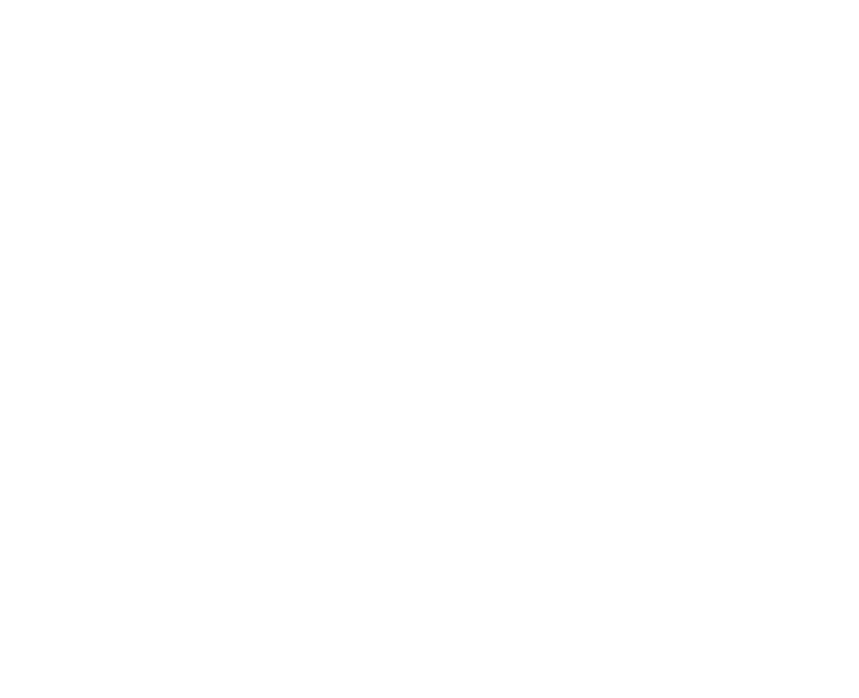
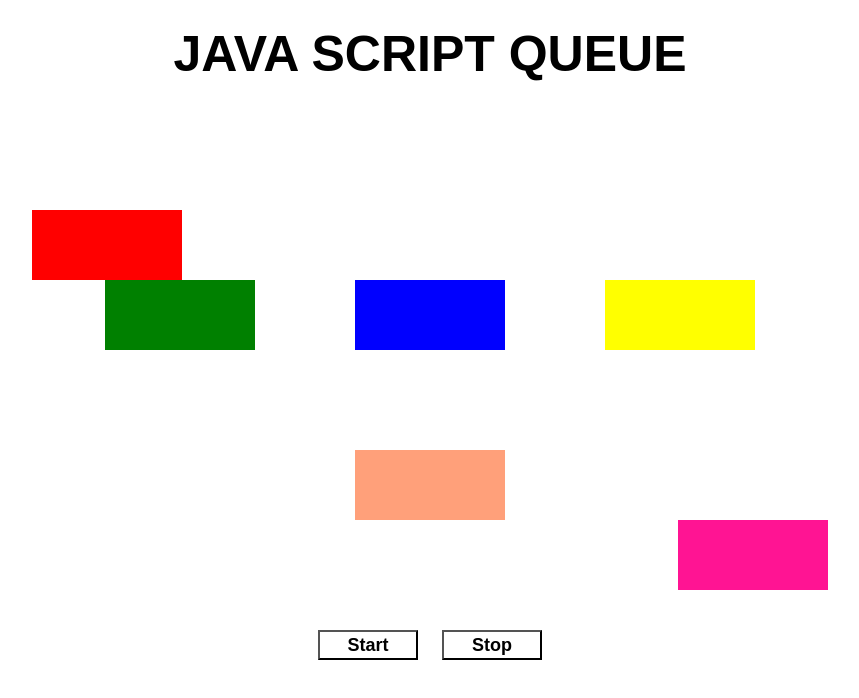
Before and after one commit to ThesanduJ/Assignment-08, a plain HTML site: page case-02/index.html in a window 1280 px wide. Shown: the whole page, without its empty margins (210-1069 px from the left). Drawn offline with Linux system fonts and the light colour scheme.

Commit message:
add case-02

```diff
--- a/case-02/index.html
+++ b/case-02/index.html
@@ -2,9 +2,140 @@
 <html lang="en">
 <head>
     <meta charset="UTF-8">
-    <title>Title</title>
+    <title>case-2</title>
+
+    <style>
+        h1 {
+            width: fit-content;
+            height: fit-content;
+            font-size: 50px;
+            font-weight: bold;
+            font-family: sans-serif;
+            position: absolute;
+            top: 25px;
+            left: 0;
+            right: 0;
+            margin: auto;
+        }
+        #div-group{
+            width: 70%;
+            height: 140px;
+            display: flex;
+            align-content: center;
+            flex-wrap: wrap;
+            justify-content: center;
+            position: absolute;
+            top: 0;
+            bottom: 0;
+            left: 0;
+            right: 0;
+            margin: auto;
+            border-bottom: 2px solid white;
+            border-top: 2px solid white;
+        }
+        div {
+            position: relative;
+            width: 150px;
+            height: 70px;
+            display: inline-block;
+            margin: 50px;
+
+        }
+        div:first-child {
+            background-color: red;
+            position: absolute;
+            bottom: 140px;
+            left: 0;
+        }
+        div:nth-child(2) {
+            background-color: green;
+        }
+        div:nth-child(3) {
+            background-color: blue;
+        }
+        div:nth-child(4) {
+            background-color: yellow;
+        }
+        div:nth-child(5) {
+            background-color: lightsalmon;
+        }
+        div:nth-child(6) {
+            background-color: deeppink;
+            position: absolute;
+            right: 0;
+            top: 140px;
+        }
+
+        #buttons {
+            width: fit-content;
+            height: fit-content;
+            position: absolute;
+            top: 490px;
+            left: 0;
+            right: 0;
+            bottom: 0;
+            margin: auto;
+        }
+
+        .btn {
+            width: 100px;
+            height: 30px;
+            cursor: pointer;
+            background-color: white;
+            font-weight: bold;
+            font-size: 18px;
+            color: black;
+            margin: 10px;
+        }
+
+    </style>
+
 </head>
 <body>
 
+<h1>JAVA SCRIPT QUEUE</h1>
+
+<section id="div-group">
+    <div id="div-01"></div>
+    <div id="div-02"></div>
+    <div id="div-03"></div>
+    <div id="div-04"></div>
+    <div id="div-05"></div>
+    <div id="div-06"></div>
+</section>
+
+<section id="buttons">
+    <button id="start" class="btn">Start</button>
+    <button id="stop" class="btn">Stop</button>
+</section>
+
+<script src="assets/lib/jquery-3.7.1.min.js"></script>
+<script>
+    var boxes =["red","green","blue","yellow","lightpink","deeppink"];
+    var interval;
+
+    function replaceColor(){
+        let lastColor = boxes.pop();
+        boxes.unshift(lastColor);
+
+        $('#div-01').css('background-color',boxes[0])
+        $('#div-02').css('background-color',boxes[1])
+        $('#div-03').css('background-color',boxes[2])
+        $('#div-04').css('background-color',boxes[3])
+        $('#div-05').css('background-color',boxes[4])
+        $('#div-06').css('background-color',boxes[5])
+    }
+
+
+    $('#start').on('click',() =>{
+        interval=setInterval(replaceColor, 1000);
+    });
+
+    $('#stop').on('click',() =>{
+        clearInterval(interval);
+    });
+
+</script>
+
 </body>
 </html>
```
